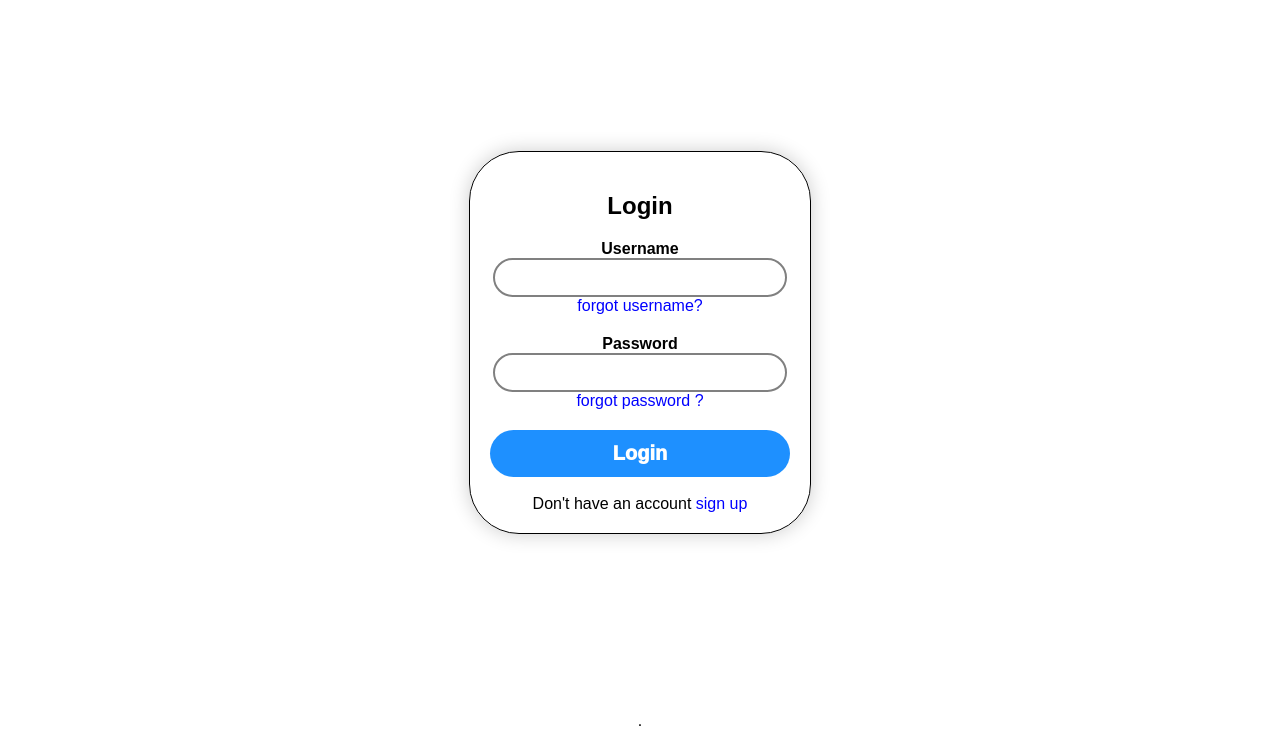
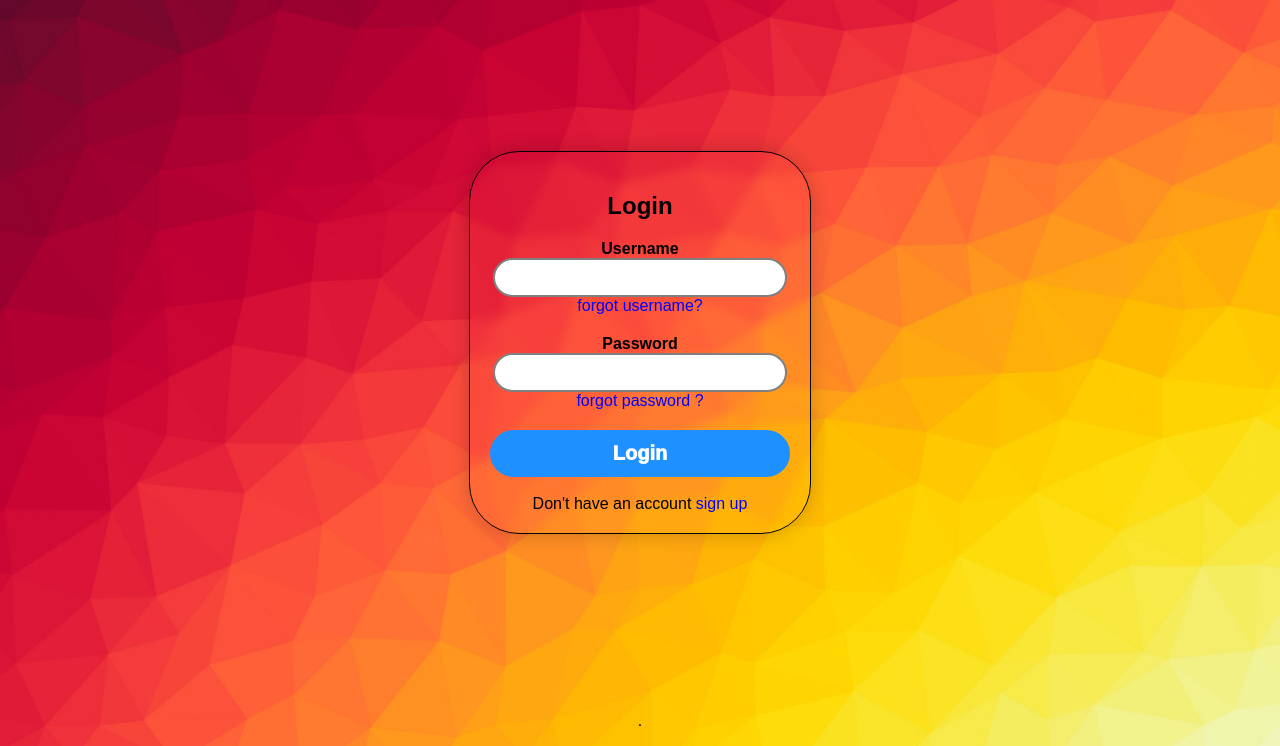
Before and after one commit to S-a-r-t-h-a-k/Progress.me, a plain HTML site: page index.html in a window 1280 px wide. Shown: the part 73-819 px from the top of the page. Drawn offline with Linux system fonts and the light colour scheme.

Commit message:
update style.css

```diff
--- a/style.css
+++ b/style.css
@@ -4,7 +4,7 @@ body {
     font-family: Arial, sans-serif;
     margin: 0;
     padding: 0;
-    background-image: url(img/images.jpeg);
+    background-image: url(images.jpeg);
     background-repeat: no-repeat;
     background-size: cover;
     background-position: center;
```
